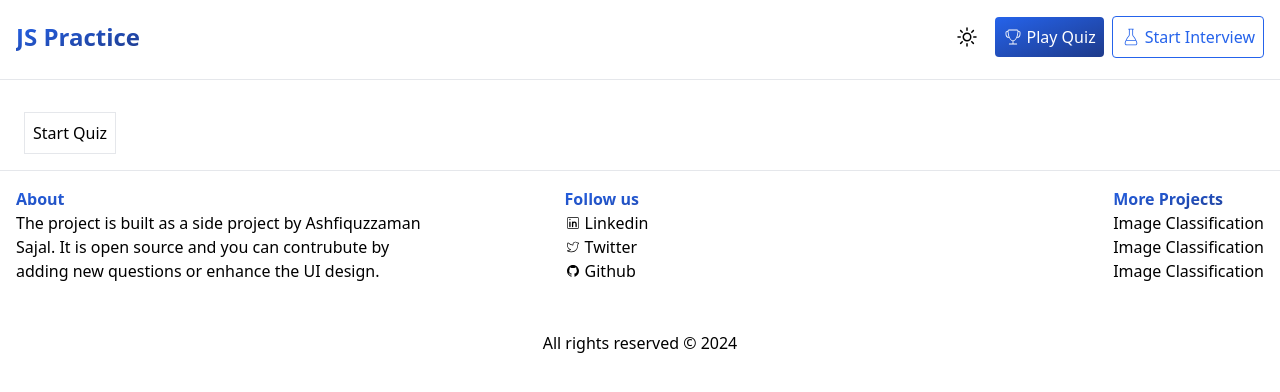
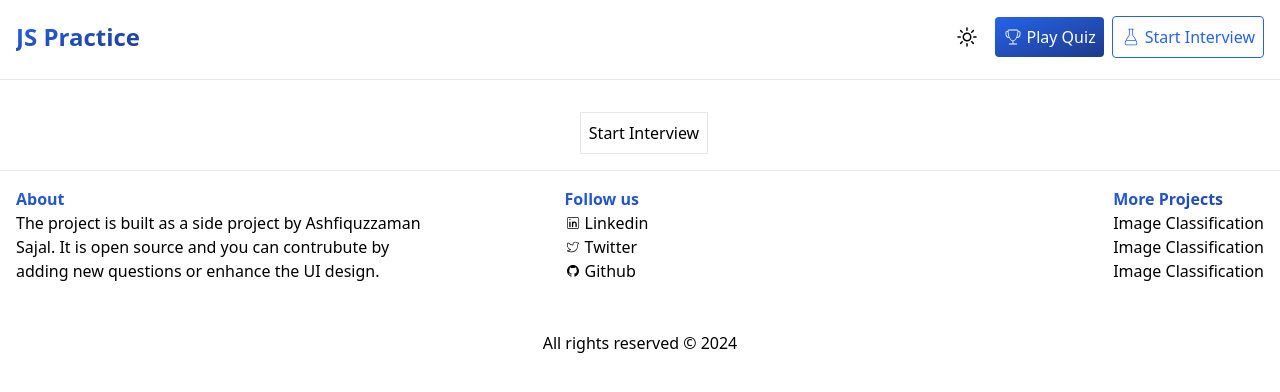
Before and after one commit to ashsajal1/js-practice-app, a React (Vite) app: page /interview in a window 1280 px wide. Shown: the top 392 px of the page. Built offline with nearby package versions, Linux system fonts and the light colour scheme.

Commit message:
change text

```diff
--- a/src/pages/interview.tsx
+++ b/src/pages/interview.tsx
@@ -112,8 +112,8 @@ export default function Interview() {
                     </div>
                 ))}
             </div>
-            <div className="flex">
-                {messages.length === 0 && <button className="border p-2 ml-2" onClick={startQuiz}>Start Quiz</button>}
+            <div className="flex items-center justify-center w-full">
+                {messages.length === 0 && <button className="border p-2 ml-2" onClick={startQuiz}>Start Interview</button>}
             </div>
         </div>
     );
```
